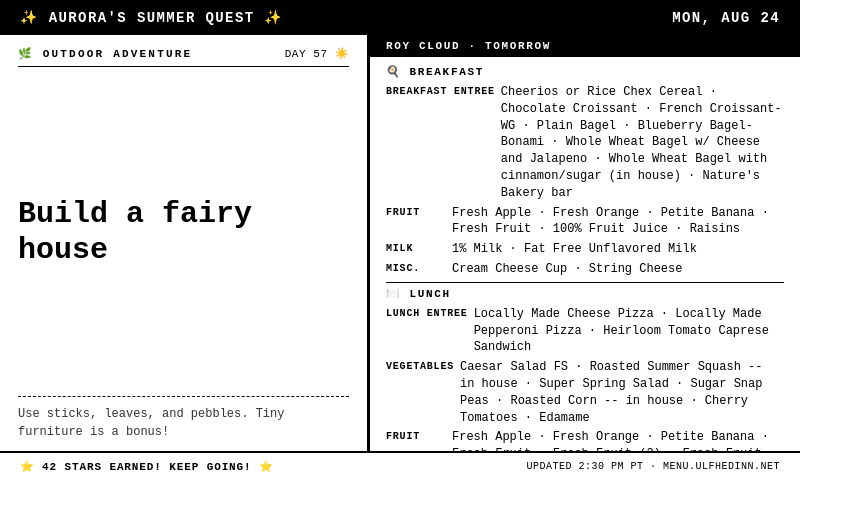
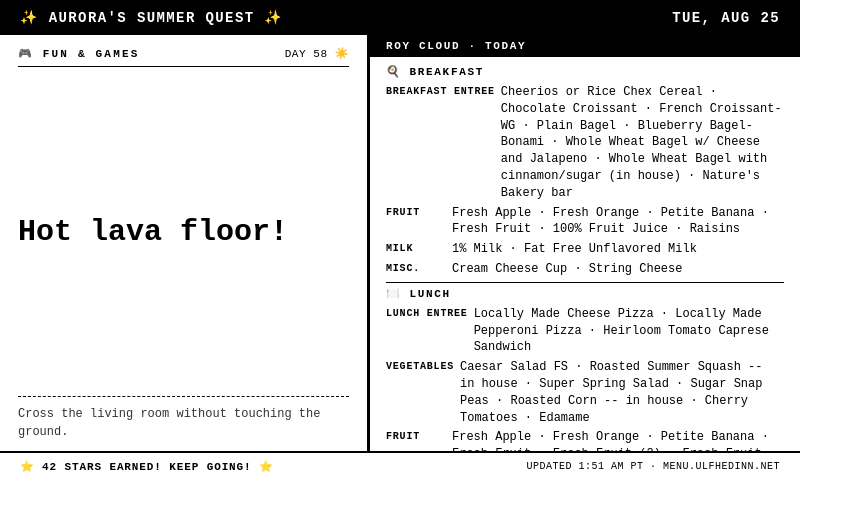
Before and after one commit to jarvis-jonsbot/trmnl-school-menu, a website: page docs/index.html in a window 1280 px wide. Shown: the whole page, without its empty margins (0-863 px from the left). Drawn offline with Linux system fonts and the light colour scheme.

Commit message:
Update menu for 2026-08-25

```diff
--- a/docs/index.html
+++ b/docs/index.html
@@ -69,19 +69,19 @@
 <body>
   <div class="top-bar">
     <span>✨ Aurora's Summer Quest ✨</span>
-    <span>Mon, Aug 24</span>
+    <span>Tue, Aug 25</span>
   </div>
   <div class="body">
     <div class="quest-panel">
       <div class="quest-cat">
-        <span>🌿 Outdoor Adventure</span>
-        <span class="quest-day">Day 57 ☀️</span>
+        <span>🎮 Fun & Games</span>
+        <span class="quest-day">Day 58 ☀️</span>
       </div>
-      <div class="quest-text">Build a fairy house</div>
-      <div class="quest-detail">Use sticks, leaves, and pebbles. Tiny furniture is a bonus!</div>
+      <div class="quest-text">Hot lava floor!</div>
+      <div class="quest-detail">Cross the living room without touching the ground.</div>
     </div>
     <div class="menu-panel">
-      <div class="menu-heading">Roy Cloud · Tomorrow</div>
+      <div class="menu-heading">Roy Cloud · Today</div>
       <div class="menu-body">
         <div class="menu-section"><div class="menu-label">🍳 Breakfast</div><div class="menu-cat"><span class="menu-cat-name">Breakfast Entree</span><span class="menu-cat-items">Cheerios or Rice Chex Cereal · Chocolate Croissant · French Croissant- WG · Plain Bagel · Blueberry Bagel- Bonami · Whole Wheat Bagel w/ Cheese and Jalapeno · Whole Wheat Bagel with cinnamon/sugar (in house) · Nature's Bakery bar</span></div><div class="menu-cat"><span class="menu-cat-name">Fruit</span><span class="menu-cat-items">Fresh Apple · Fresh Orange · Petite Banana · Fresh Fruit · 100% Fruit Juice · Raisins</span></div><div class="menu-cat"><span class="menu-cat-name">Milk</span><span class="menu-cat-items">1% Milk · Fat Free Unflavored Milk</span></div><div class="menu-cat"><span class="menu-cat-name">Misc.</span><span class="menu-cat-items">Cream Cheese Cup · String Cheese</span></div></div>
         <hr class="menu-divider">
@@ -91,7 +91,7 @@
   </div>
   <div class="footer">
     <span>⭐ 42 stars earned! Keep going! ⭐</span>
-    <span class="footer-right">Updated 2:30 PM PT · menu.ulfhedinn.net</span>
+    <span class="footer-right">Updated 1:51 AM PT · menu.ulfhedinn.net</span>
   </div>
 </body>
 </html>
```
